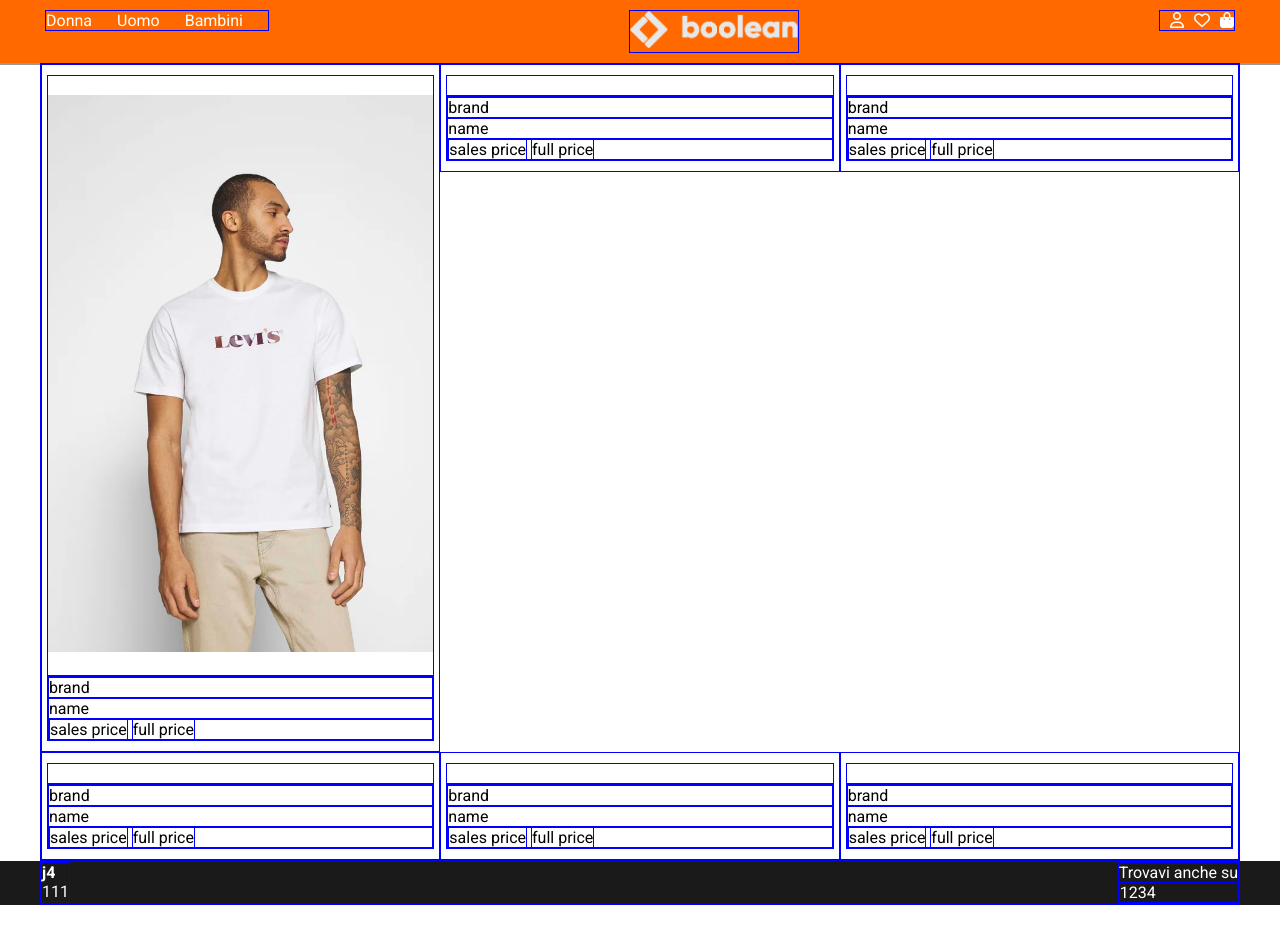
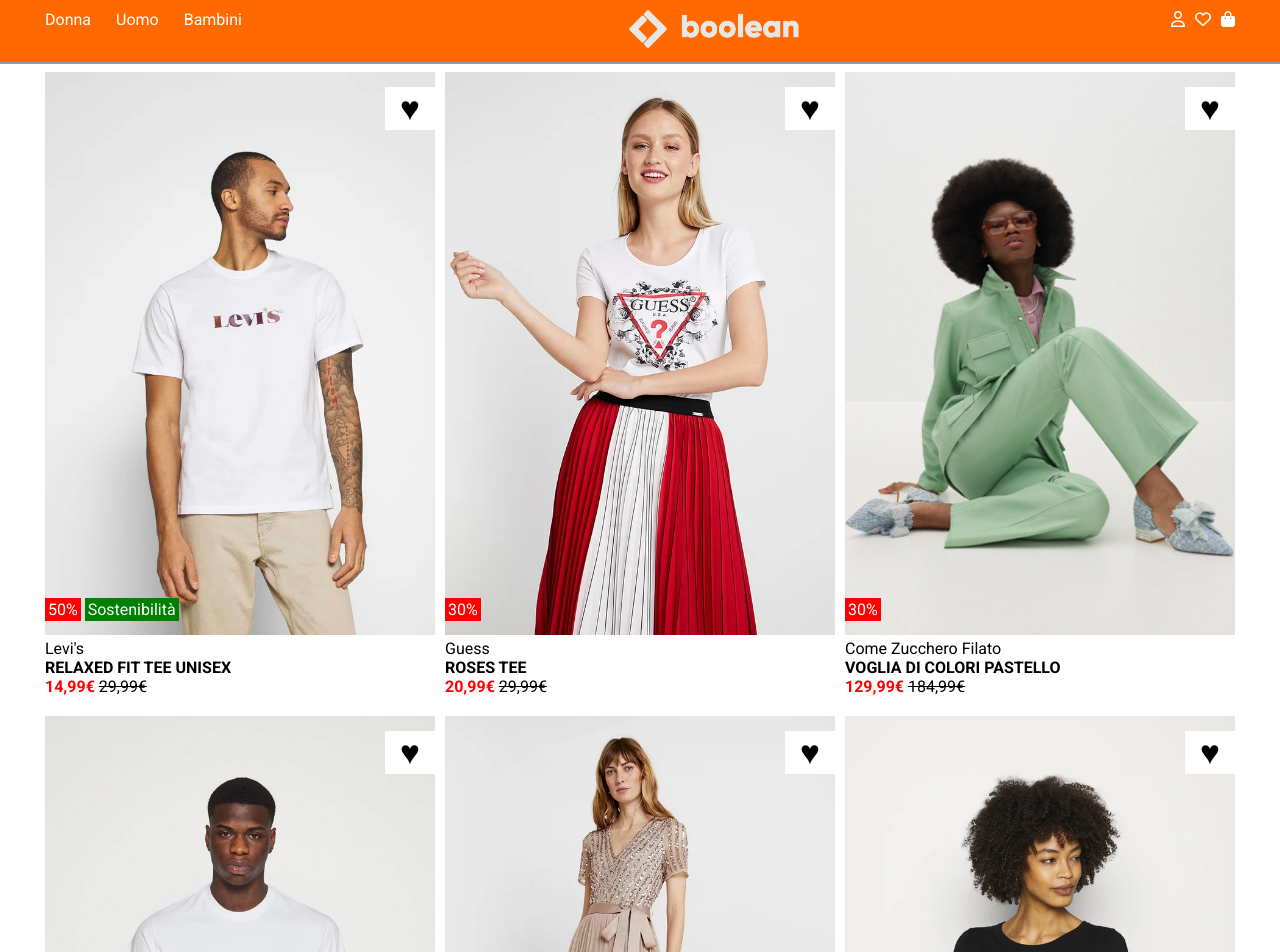
Before and after one commit to marikadiblasio/html-css-boolando, a plain HTML site: page index.html in a window 1280 px wide. Shown: the top 952 px of the page. Before the commit the page ends 905 px from the top, so only its background shows below. Drawn offline with Linux system fonts and the light colour scheme.

Commit message:
add main to index html and style css

```diff
--- a/css/style.css
+++ b/css/style.css
@@ -17,6 +17,9 @@
 /* Temporary */
 .debug {
     border: 1px solid blue;
+}
+.photo.deb-col {
+ color: blue;
 }
 /* General */
 .container {
@@ -71,11 +74,48 @@
 .col article{
     padding: 10px 5px;
 }
+/* Photo */
 .photo img {
     width: 100%;
 }
+.photo {
+    position: relative;
+}
+.tag {
+    position: absolute;
+    left: 0;
+    bottom: 20px;
+}
+.sale-tag {
+    background-color: var(--sales);
+    padding: 2px 3px;
+}
+.sustain-tag {
+    background-color: var(--sustain);
+    padding: 2px 3px;
+}
+.heart {
+    background-color: var(--primary);
+    color: var(--dark-text);
+    font-size: 2.1rem;
+    padding: 2px 15px;
+    position: absolute;
+    right: 0;
+    top: 15px;
+}
+/* Text */
 .text * {
     color: var(--dark-text);
+}
+.name-item {
+    text-transform: uppercase;
+}
+.sale-price {
+    color: var(--sales);
+    font-weight: 600;
+}
+.full-price {
+    text-decoration: line-through;
 }
 /* Footer */
 footer {
--- a/index.html
+++ b/index.html
@@ -13,18 +13,18 @@
 </head>
 <body>
     <header>
-        <nav class="d-flex just-between container .debug">
-            <div class="left-nav debug">
+        <nav class="d-flex just-between container">
+            <div class="left-nav">
                 <ul class="d-flex">
                     <li class="right-pad"><a href="#">Donna</a></li>
                     <li class="right-pad"><a href="#">Uomo</a></li>
                     <li class="right-pad"><a href="#">Bambini</a></li>
                 </ul>
             </div>
-            <div class="center-nav debug">
+            <div class="center-nav">
                 <img src="./img/boolean-logo.png" alt="">
             </div>
-            <div class="right-nav debug">
+            <div class="right-nav">
                 <ul class="d-flex">
                     <li class="left-pad"><a href="#"><i class="fa-regular fa-user"></i></a></li>
                     <li class="left-pad"><a href="#"><i class="fa-regular fa-heart"></i></a></li>
@@ -34,87 +34,113 @@
         </nav>
     </header>
     <main>
-        <div class="row container d-flex debug">
-            <div class="col debug">
+        <div class="row container d-flex">
+            <div class="col">
                 <article>
-                    <div class="photo debug">photo
+                    <div class="photo">
                         <img src="./img/1.webp" alt="t-shirt">
-                        <span class="sale-tag">sale tag</span>
-                        <span class="sustain-tag">sustain tag</span>
+                        <div class="tag">
+                            <span class="sale-tag">50%</span>
+                            <span class="sustain-tag">Sostenibilità</span>
+                        </div>
                         <span class="heart">&hearts;</span>
                     </div>
-                    <div class="text debug">
-                        <div class="brand-item debug">brand</div>
-                        <div class="name-item debug">name</div>
-                        <div class="price debug">
-                            <span class="sale-price debug">sales price</span>
-                            <span class="full-price debug">full price</span>
+                    <div class="text">
+                        <div class="brand-item">Levi's</div>
+                        <h4 class="name-item">relaxed fit tee unisex</h4>
+                        <div class="price">
+                            <span class="sale-price">14,99&euro;</span>
+                            <span class="full-price">29,99&euro;</span>
                         </div>
                     </div>
                 </article>
             </div>
-            <div class="col debug">
+            <div class="col">
                 <article>
-                    <div class="photo debug">photo</div>
-                    <div class="text debug">
-                        <div class="brand-item debug">brand</div>
-                        <div class="name-item debug">name</div>
-                        <div class="price debug">
-                            <span class="sale-price debug">sales price</span>
-                            <span class="full-price debug">full price</span>
+                    <div class="photo">
+                        <img src="./img/2.webp" alt="t-shirt for woman">
+                        <div class="tag">
+                            <span class="sale-tag">30%</span>
+                        </div>
+                        <span class="heart">&hearts;</span>
+                    </div>
+                    <div class="text">
+                        <div class="brand-item">Guess</div>
+                        <h4 class="name-item">roses tee</h4>
+                        <div class="price">
+                            <span class="sale-price">20,99&euro;</span>
+                            <span class="full-price">29,99&euro;</span>
                         </div>
                     </div>
                 </article>
             </div>
-            <div class="col debug">
+            <div class="col">
                 <article>
-                    <div class="photo debug">photo</div>
-                    <div class="text debug">
-                        <div class="brand-item debug">brand</div>
-                        <div class="name-item debug">name</div>
-                        <div class="price debug">
-                            <span class="sale-price debug">sales price</span>
-                            <span class="full-price debug">full price</span>
+                    <div class="photo">
+                        <img src="./img/3.webp" alt="green suit">
+                        <div class="tag">
+                            <span class="sale-tag">30%</span>
+                        </div>
+                        <span class="heart">&hearts;</span>
+                    </div>
+                    <div class="text">
+                        <div class="brand-item">Come Zucchero Filato</div>
+                        <h4 class="name-item">voglia di colori pastello</h4>
+                        <div class="price">
+                            <span class="sale-price">129,99&euro;</span>
+                            <span class="full-price">184,99&euro;</span>
                         </div>
                     </div>
                 </article>
             </div>
             <!-- Second row -->
-            <div class="col debug">
+            <div class="col">
                 <article>
-                    <div class="photo debug">photo</div>
-                    <div class="text debug">
-                        <div class="brand-item debug">brand</div>
-                        <div class="name-item debug">name</div>
-                        <div class="price debug">
-                            <span class="sale-price debug">sales price</span>
-                            <span class="full-price debug">full price</span>
+                    <div class="photo">
+                        <img src="./img/4.webp" alt="t-shirt">
+                        <div class="tag">
+                            <span class="sale-tag">50%</span>
+                            <span class="sustain-tag">Sostenibilità</span>
+                        </div>
+                        <span class="heart">&hearts;</span>
+                    </div>
+                    <div class="text">
+                        <div class="brand-item">Levi's</div>
+                        <h4 class="name-item">tee unisex</h4>
+                        <div class="price">
+                            <span class="sale-price">14,99&euro;</span>
+                            <span class="full-price">29,99&euro;</span>
                         </div>
                     </div>
                 </article>
-            </div>
-            <div class="col debug">
+            </div><div class="col">
                 <article>
-                    <div class="photo debug">photo</div>
-                    <div class="text debug">
-                        <div class="brand-item debug">brand</div>
-                        <div class="name-item debug">name</div>
-                        <div class="price debug">
-                            <span class="sale-price debug">sales price</span>
-                            <span class="full-price debug">full price</span>
+                    <div class="photo">
+                        <img src="./img/5.webp" alt="dress">
+                        <span class="heart">&hearts;</span>
+                    </div>
+                    <div class="text">
+                        <div class="brand-item">Maya Deluxe</div>
+                        <h4 class="name-item">stripe bodice</h4>
+                        <div class="price">
+                            <span class="sale-price">99,99&euro;</span>
                         </div>
                     </div>
                 </article>
-            </div>
-            <div class="col debug">
+            </div><div class="col">
                 <article>
-                    <div class="photo debug">photo</div>
-                    <div class="text debug">
-                        <div class="brand-item debug">brand</div>
-                        <div class="name-item debug">name</div>
-                        <div class="price debug">
-                            <span class="sale-price debug">sales price</span>
-                            <span class="full-price debug">full price</span>
+                    <div class="photo">
+                        <img src="./img/6.webp" alt="sweater">
+                        <div class="tag">
+                            <span class="sustain-tag">Sostenibilità</span>
+                        </div>
+                        <span class="heart">&hearts;</span>
+                    </div>
+                    <div class="text">
+                        <div class="brand-item">Esprit</div>
+                        <h4 class="name-item">maglione black</h4>
+                        <div class="price">
+                            <span class="sale-price">24,99&euro;</span>
                         </div>
                     </div>
                 </article>
```
